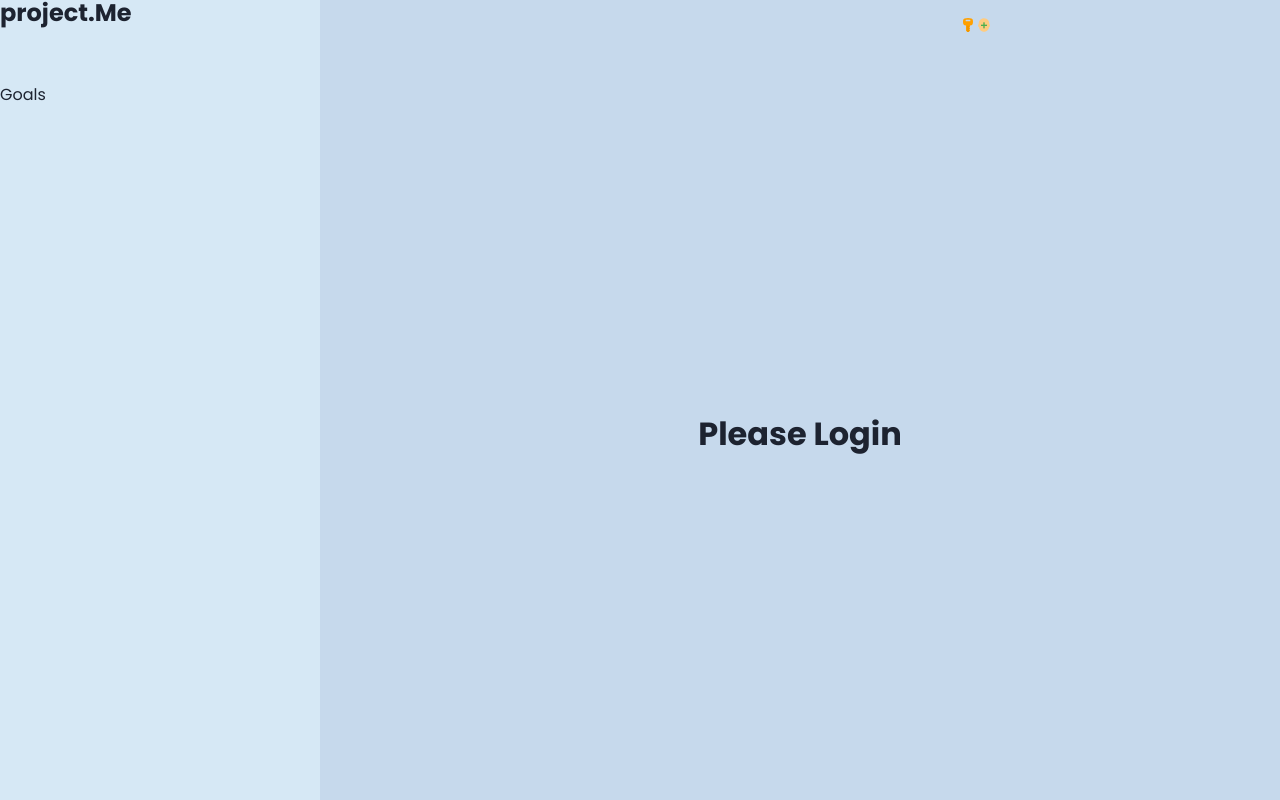
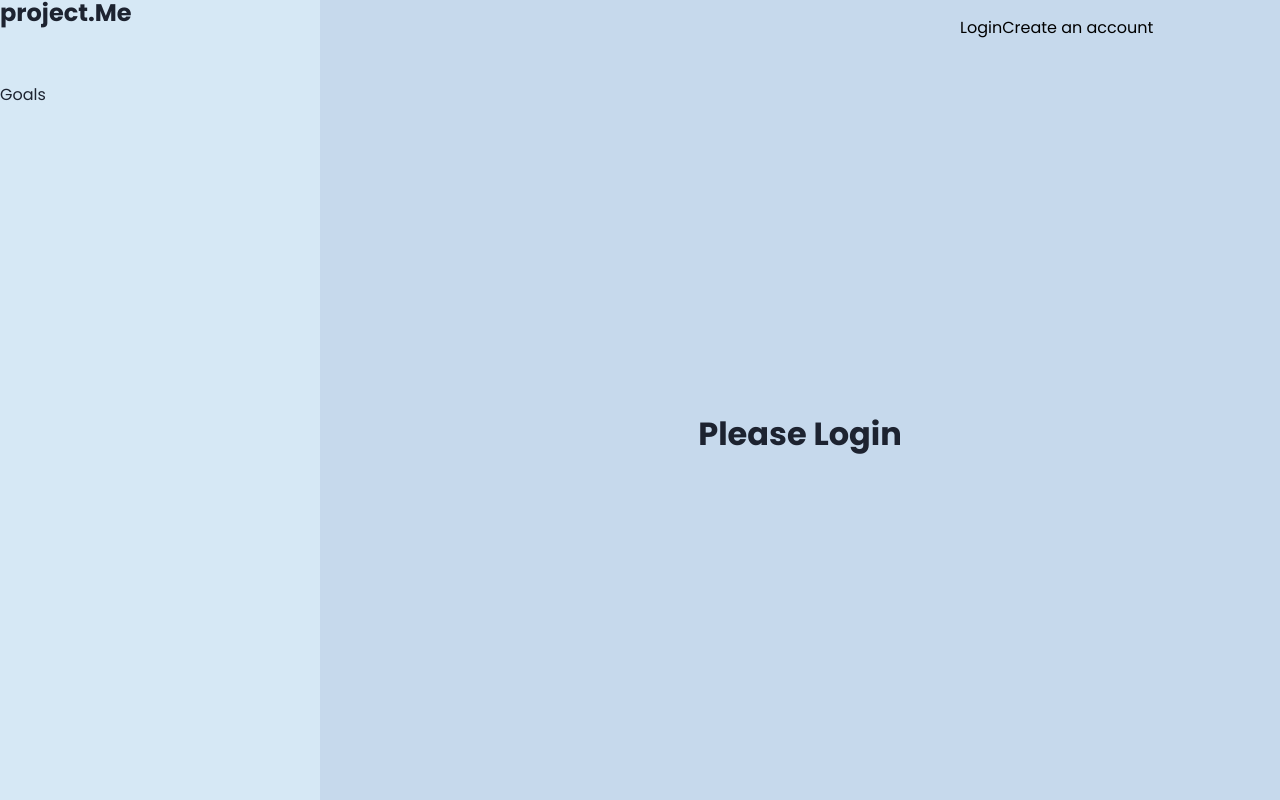
Before and after one commit to allanlalangan/project.Me, a React (Create React App) app in the folder client/: page / in a window 1280 px wide. Built offline with nearby package versions, Linux system fonts and the light colour scheme.

Commit message:
feat: remove navbar icons

```diff
--- a/client/src/components/Layout/Header/Navbar.jsx
+++ b/client/src/components/Layout/Header/Navbar.jsx
@@ -31,16 +31,12 @@ const Navbar = ({ gridItem }) => {
           <>
             <li>
               <Link to='/login'>
-                <button>
-                  <FcKey className={styles['link-icons']} />
-                </button>
+                <button>Login</button>
               </Link>
             </li>
             <li>
               <Link to='/register'>
-                <button>
-                  <FcGoodDecision className={styles['link-icons']} />
-                </button>
+                <button>Create an account</button>
               </Link>
             </li>
           </>
@@ -49,22 +45,11 @@ const Navbar = ({ gridItem }) => {
         {user && (
           <>
             <li>
-              <Link to='/goals'>
-                <button>
-                  <FcTodoList className={styles['link-icons']} />
-                </button>
-              </Link>
-            </li>
-            <li>
-              <Link to='/'>
-                <FcSettings className={styles['link-icons']} />
-              </Link>
+              <Link to='/'>Settings</Link>
             </li>
             <li>
               <button onClick={logoutHandler} className={styles['logout-btn']}>
-                <MdLogout
-                  className={`${styles['link-icons']} ${styles['logout-icon']}`}
-                />
+                Logout
               </button>
             </li>
           </>
```
